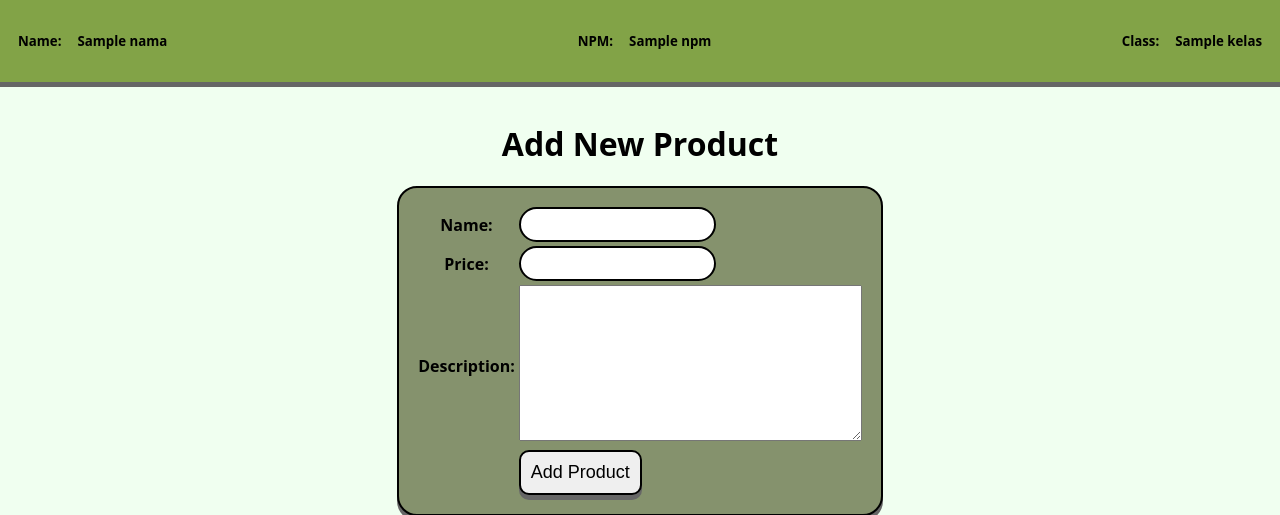
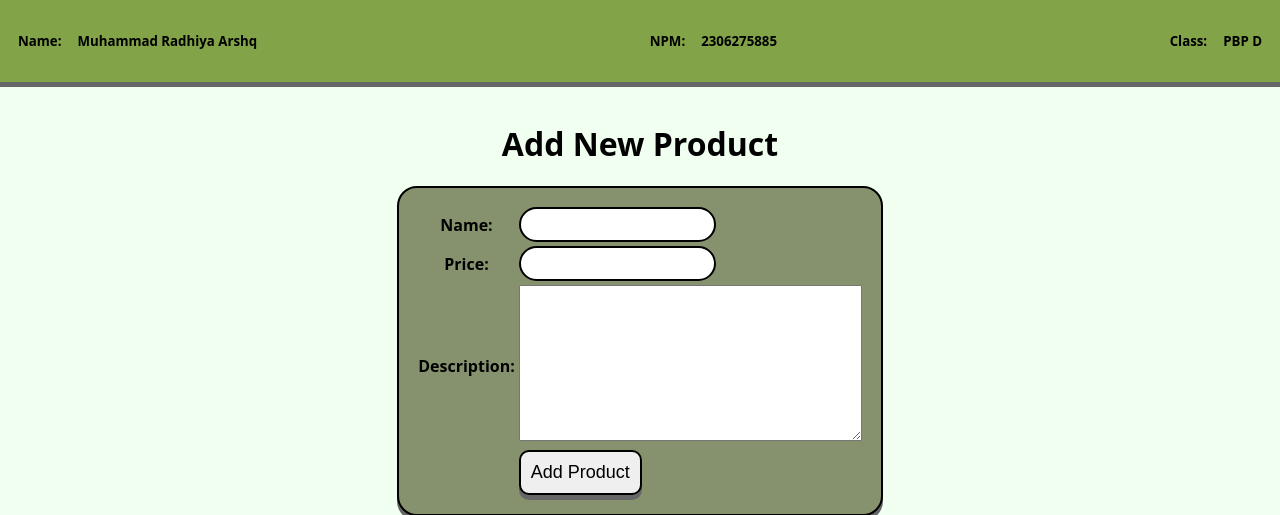
Before and after one commit to arshqiii/SiniBeli, a Django app: template main/templates/create_product_entry.html in a window 1280 px wide. Shown: the top 515 px of the page. Run offline with Django 5.2, Linux system fonts and the light colour scheme; tables that the repository leaves empty hold one stand-in row (values such as "Sample post"); the template is opened without the code that fills it: values that come from a table or form of the project are taken from there, most other values are stand-ins (such as "Sample title", 1, 10 or a date in 2020).

Commit message:
updated templates

```diff
--- a/main/templates/create_product_entry.html
+++ b/main/templates/create_product_entry.html
@@ -11,15 +11,15 @@
     <div class="header">
         <div id="header-info">
             <h5> Name: </h5>
-            <h5>{{nama}}</h5>
+            <h5>Muhammad Radhiya Arshq</h5>
         </div>
         <div id="header-info">
             <h5> NPM: </h5>
-            <h5>{{npm}}</h5>
+            <h5>2306275885</h5>
         </div>
         <div id="header-info">
             <h5>Class: </h5>
-            <h5>{{kelas}}</h5>
+            <h5>PBP D</h5>
         </div>
     </div>
     <div class="form-container">
```
Also changed, not shown: main/templates/main.html (+21 -2 lines), main/views.py (+1 -7 lines).
